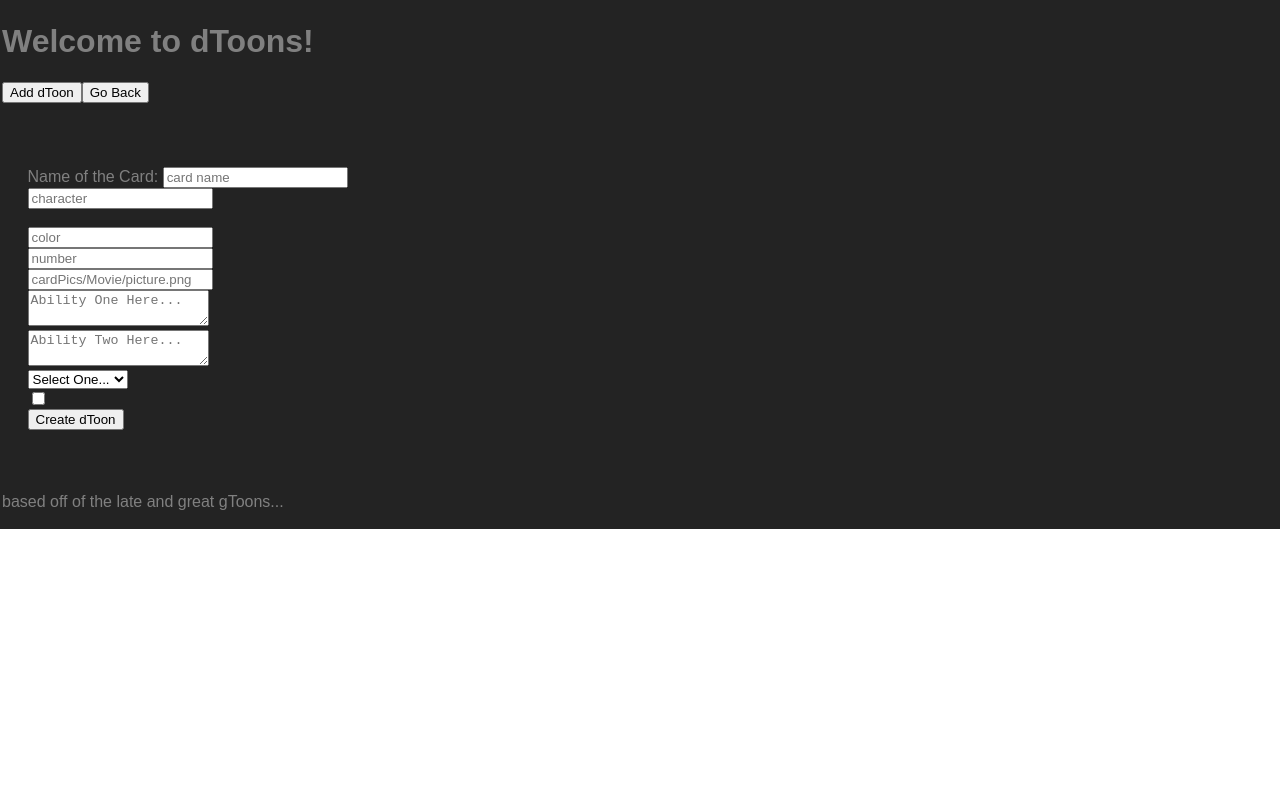
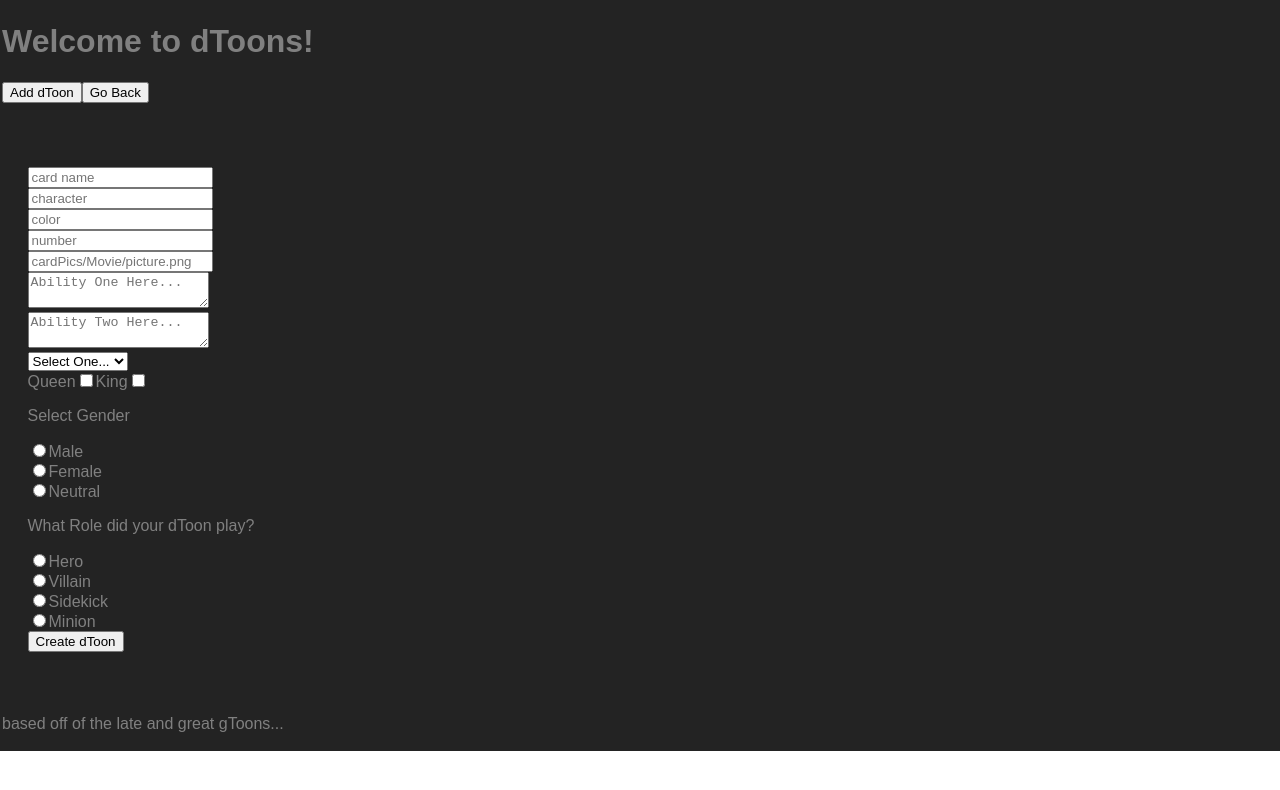
Before and after one commit to barbedStingray/dToons, a React (Create React App) app: page /#/admin in a window 1280 px wide. Shown: the top 790 px of the page. Built offline with nearby package versions, Linux system fonts and the light colour scheme; no server answers.

Commit message:
refactor, attempted checkboxes, no success

```diff
--- /dev/null
+++ b/src/components/AddDtoon/AbilityOne/AbilityOne.jsx
@@ -0,0 +1,18 @@
+
+
+function AbilityOne(props) {
+
+    return (
+        <div id="abilityOne-div">
+            <textarea
+                value={props.abilityOne}
+                onChange={(e) => props.setAbilityOne(e.target.value)}
+                type="text"
+                placeholder="Ability One Here...">
+            </textarea>
+            {props.abilityOne}
+        </div>
+
+    )
+}
+export default AbilityOne;
--- /dev/null
+++ b/src/components/AddDtoon/AbilityTwo/AbilityTwo.jsx
@@ -0,0 +1,17 @@
+
+function AbilityTwo(props) {
+
+    return (
+        <div id="abilityTwo-div">
+            <textarea
+                value={props.abilityTwo}
+                onChange={(e) => props.setAbilityTwo(e.target.value)}
+                type="text"
+                placeholder="Ability Two Here...">
+            </textarea>
+            {props.abilityTwo}
+        </div>
+    )
+}
+
+export default AbilityTwo;
--- a/src/components/AddDtoon/AddDtoon.jsx
+++ b/src/components/AddDtoon/AddDtoon.jsx
@@ -4,10 +4,17 @@ import { useHistory } from 'react-router-dom';
 import axios from 'axios';
 
 
-import CardNameInput from './CardNameInput/CardNameInput';
-import CharacterNameInput from './CharacterNameInput/CharacterNameInput';
+import CardNameInput from './CardName/CardName.jsx';
+import CardChar from './CardChar/CardChar.jsx';
+import CardImage from './CardImage/CardImage.jsx';
+import CardColor from './CardColor/CardColor.jsx';
+import CardNumber from './CardNumber/CardNumber.jsx';
+import AbilityOne from './AbilityOne/AbilityOne.jsx';
+import AbilityTwo from './AbilityTwo/AbilityTwo.jsx';
 import CardType from './CardType/CardType';
 import CardKind from './CardKind/CardKind';
+import CardGender from './CardGender/CardGender';
+import CardRole from './CardRole/CardRole.jsx';
 
 
 import './AddDtoon.css';
@@ -27,6 +34,8 @@ function AddDtoon(props) {
     const [abilityTwo, setAbilityTwo] = useState('');
     const [cardType, setCardType] = useState('');
     const [cardKind, setCardKind] = useState('');
+    const [cardGender, setCardGender] = useState('');
+    const [cardRole, setCardRole] = useState('');
 
 
 
@@ -44,7 +53,9 @@ function AddDtoon(props) {
             abilityone: abilityOne,
             abilitytwo: abilityTwo,
             type: cardType,
-            kind: cardKind
+            kind: cardKind,
+            gender: cardGender,
+            role: cardRole
 
         }).then((response) => {
 
@@ -74,59 +85,34 @@ function AddDtoon(props) {
                     cardName={cardName}
                     setCardName={setCardName} />
 
-                <CharacterNameInput
+                <CardChar
                     characterName={characterName}
                     setCharacterName={setCharacterName} />
 
-                <br />
+                <CardColor
+                    color={color}
+                    setColor={setColor}
+                />
 
-                <input
-                    value={color}
-                    onChange={(e) => setColor(e.target.value)}
-                    type="text"
-                    placeholder="color">
-                </input>
-                {color}
+                <CardNumber
+                    number={number}
+                    setNumber={setNumber}
+                />
 
-                <br />
+                <CardImage
+                    cardImage={cardImage}
+                    setCardImage={setCardImage}
+                />
 
-                <input
-                    value={number}
-                    onChange={(e) => setNumber(e.target.value)}
-                    type="number"
-                    placeholder="number">
-                </input>
-                {number}
+                <AbilityOne
+                    abilityOne={abilityOne}
+                    setAbilityOne={setAbilityOne}
+                />
 
-                <br />
-
-                <input
-                    value={cardImage}
-                    onChange={(e) => setCardImage(e.target.value)}
-                    type="text"
-                    placeholder="cardPics/Movie/picture.png">
-                </input>
-                {cardImage}
-
-                <br />
-
-                <textarea
-                    value={abilityOne}
-                    onChange={(e) => setAbilityOne(e.target.value)}
-                    type="text"
-                    placeholder="Ability One Here...">
-                </textarea>
-                {abilityOne}
-
-                <br />
-
-                <textarea
-                    value={abilityTwo}
-                    onChange={(e) => setAbilityTwo(e.target.value)}
-                    type="text"
-                    placeholder="Ability Two Here...">
-                </textarea>
-                {abilityTwo}
+                <AbilityTwo
+                    abilityTwo={abilityTwo}
+                    setAbilityTwo={setAbilityTwo}
+                />
 
                 <CardType
                     cardType={cardType}
@@ -138,7 +124,16 @@ function AddDtoon(props) {
                     setCardKind={setCardKind}
                     cardType={cardType}
                     setCardType={setCardType}
+                />
 
+                <CardGender
+                    cardGender={cardGender}
+                    setCardGender={setCardGender}
+                />
+
+                <CardRole
+                    cardRole={cardRole}
+                    setCardRole={setCardRole}
                 />
 
 
--- a/src/components/AddDtoon/CharacterNameInput/CharacterNameInput.jsx
+++ b/src/components/AddDtoon/CardChar/CardChar.jsx
@@ -1,6 +1,6 @@
 
 
-function CharacterNameInput(props) {
+function CardChar(props) {
 
     return (
         <div id="input-div">
@@ -15,4 +15,4 @@ function CharacterNameInput(props) {
         </div>
     )
 }
-export default CharacterNameInput;
+export default CardChar;
--- /dev/null
+++ b/src/components/AddDtoon/CardColor/CardColor.jsx
@@ -0,0 +1,19 @@
+
+
+function CardColor(props) {
+
+    return (
+        <div id="card-color">
+            <input
+                value={props.color}
+                onChange={(e) => props.setColor(e.target.value)}
+                type="text"
+                placeholder="color">
+            </input>
+            {props.color}
+
+        </div>
+    )
+}
+
+export default CardColor;
--- /dev/null
+++ b/src/components/AddDtoon/CardGender/CardGender.jsx
@@ -0,0 +1,48 @@
+
+
+function CardGender(props) {
+
+
+
+    return(
+        <div id="card-gender">
+
+            <p>Select Gender</p>
+
+            <label htmlFor="male"><input
+                value="male"
+                onChange={(e) => props.setCardGender(e.target.value)}
+                type="radio"
+                id="male"
+                name="gender">
+            </input>Male</label>
+
+            <br />
+
+            <label htmlFor="female"><input
+                value="female"
+                onChange={(e) => props.setCardGender(e.target.value)}
+                type="radio"
+                id="female"
+                name="gender">
+            </input>Female</label>
+
+            <br />
+
+            <label htmlFor="neutral"><input
+                value="neutral"
+                onChange={(e) => props.setCardGender(e.target.value)}
+                type="radio"
+                id="neutral"
+                name="gender">
+            </input>Neutral</label>
+
+            <br />
+
+
+            {props.cardGender}
+        </div>
+    )
+}
+
+export default CardGender;
--- /dev/null
+++ b/src/components/AddDtoon/CardImage/CardImage.jsx
@@ -0,0 +1,18 @@
+
+
+function CardImage(props) {
+
+    return (
+        <div id="cardImage-input">
+            <input
+                value={props.cardImage}
+                onChange={(e) => props.setCardImage(e.target.value)}
+                type="text"
+                placeholder="cardPics/Movie/picture.png">
+            </input>
+            {props.cardImage}
+        </div>
+    )
+}
+
+export default CardImage;
--- a/src/components/AddDtoon/CardKind/CardKind.jsx
+++ b/src/components/AddDtoon/CardKind/CardKind.jsx
@@ -1,30 +1,51 @@
+
+import { useState } from 'react';
 
 function CardKind(props) {
 
+    // Kind based on Type (Person, Animal, Legend, Object, Place)
+    const personArray = ['human', 'king', 'princess'];
+    const animalArray = ['bug', 'elephant', 'dog'];
+    const legendArray = ['geenie', 'dragon', 'alien'];
+    const objectArray = ['toy', 'vehicle', 'item'];
+    const placeArray = ['town', 'castle', 'event'];
 
-    // if (props.cardType === 'person') {
-    //     <> <option value="king">King</option>
-    //         <option value="queen">Queen</option>
-    //         <option value="princess">Princess</option> </>
-    // }
-    // else if (props.cardType === 'animal') {
-    //     <> <option value="bug">Bug</option>
-    //         <option value="bird">Bird</option>
-    //         <option value="dinosaur">Dinosaur</option> </>
-    // }
-    // else {
-    //     <option value="none">please select...</option>
-    // }
 
+    const [kindArray, setKindArray] = useState('');
+
+    const [checked, setChecked] = useState(false);
+
+    const handleClick = () => {
+        console.log(`checked before:`, checked)
+        setChecked(!checked);
+        console.log(`checked after:`, checked);
+    };
 
     return (
         <div id="card-kind">
-            <input
-                value={props.cardKind}
-                onChange={(e) => props.setCardKind(e.target.value)}
-                type="checkbox" >
-            </input>
-            {props.cardKind}
+            <label>Queen
+                <input
+                    type='checkbox'
+                    value='queen'
+                    onChange={handleClick}
+                    checked={checked}
+                    // onChange={(e) => setKindArray(e.target.value)}
+                >
+                </input>
+            </label>
+
+            <label>King
+                <input
+                    type='checkbox'
+                    value='king'
+                    onChange={(e) => setKindArray(e.target.value)}
+                >
+                </input>
+            </label>
+
+            {kindArray}
+
+
 
         </div>
     )
--- a/src/components/AddDtoon/CardNameInput/CardNameInput.jsx
+++ b/src/components/AddDtoon/CardName/CardName.jsx
@@ -5,7 +5,7 @@ function CardNameInput(props) {
 
     return (
         <div id="input-div">
-            <label>Name of the Card: <input
+            <label><input
                     value={props.cardName}
                     onChange={(e) => props.setCardName(e.target.value)}
                     type="text"
--- /dev/null
+++ b/src/components/AddDtoon/CardNumber/CardNumber.jsx
@@ -0,0 +1,19 @@
+
+
+function CardNumber(props) {
+
+    return (
+        <div id="card-number">
+            <input
+                value={props.number}
+                onChange={(e) => props.setNumber(e.target.value)}
+                type="number"
+                placeholder="number">
+            </input>
+            {props.number}
+
+        </div>
+    )
+}
+
+export default CardNumber;
--- /dev/null
+++ b/src/components/AddDtoon/CardRole/CardRole.jsx
@@ -0,0 +1,57 @@
+
+
+function CardRole(props) {
+
+    return(
+        <div id="card-role">
+
+            <p>What Role did your dToon play?</p>
+
+            <label htmlFor="hero"><input
+                value="hero"
+                onChange={(e) => props.setCardRole(e.target.value)}
+                type="radio"
+                id="hero"
+                name="role">
+            </input>Hero</label>
+
+            <br />
+
+            <label htmlFor="villain"><input
+                value="villain"
+                onChange={(e) => props.setCardRole(e.target.value)}
+                type="radio"
+                id="villain"
+                name="role">
+            </input>Villain</label>
+
+            <br />
+
+            <label htmlFor="sidekick"><input
+                value="sidekick"
+                onChange={(e) => props.setCardRole(e.target.value)}
+                type="radio"
+                id="sidekick"
+                name="role">
+            </input>Sidekick</label>
+
+            <br />
+
+            <label htmlFor="minion"><input
+                value="minion"
+                onChange={(e) => props.setCardRole(e.target.value)}
+                type="radio"
+                id="minion"
+                name="role">
+            </input>Minion</label>
+
+            <br />
+
+
+            {props.cardRole}
+
+        </div>
+    )
+}
+
+export default CardRole;
--- a/src/components/DtoonDesc/DtoonDesc.jsx
+++ b/src/components/DtoonDesc/DtoonDesc.jsx
@@ -25,6 +25,8 @@ function DtoonDesc() {
             <p>Abilitytwo: {description.abilitytwo}</p>
             <p>card Type: {description.type}</p>
             <p>card Kind: {description.kind}</p>
+            <p>card Gender: {description.gender}</p>
+            <p>card Gender: {description.role}</p>
 
         </div>
     )
```
Also changed, not shown: 1 other file (tests, documents, lock files or other folders).
